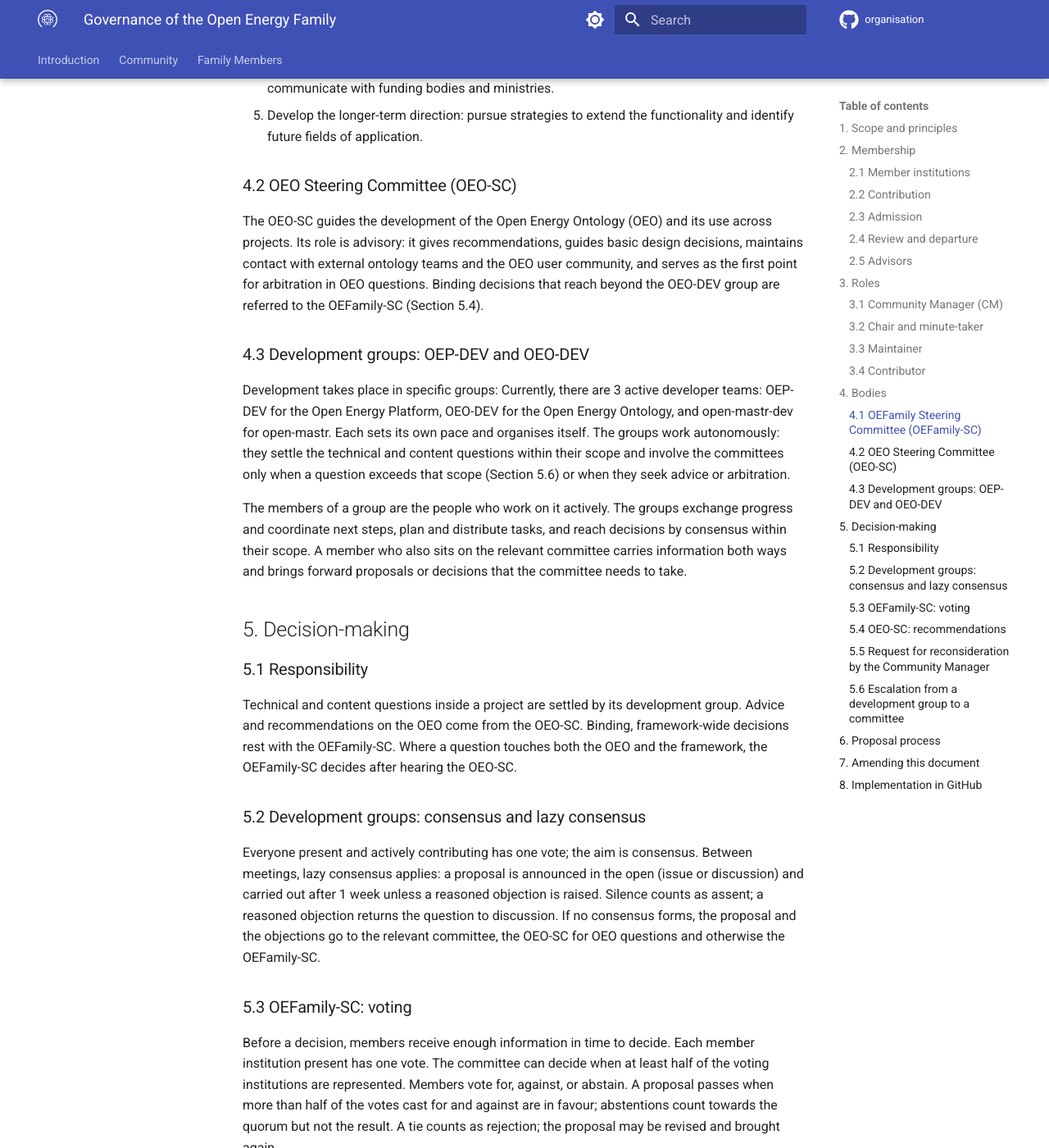
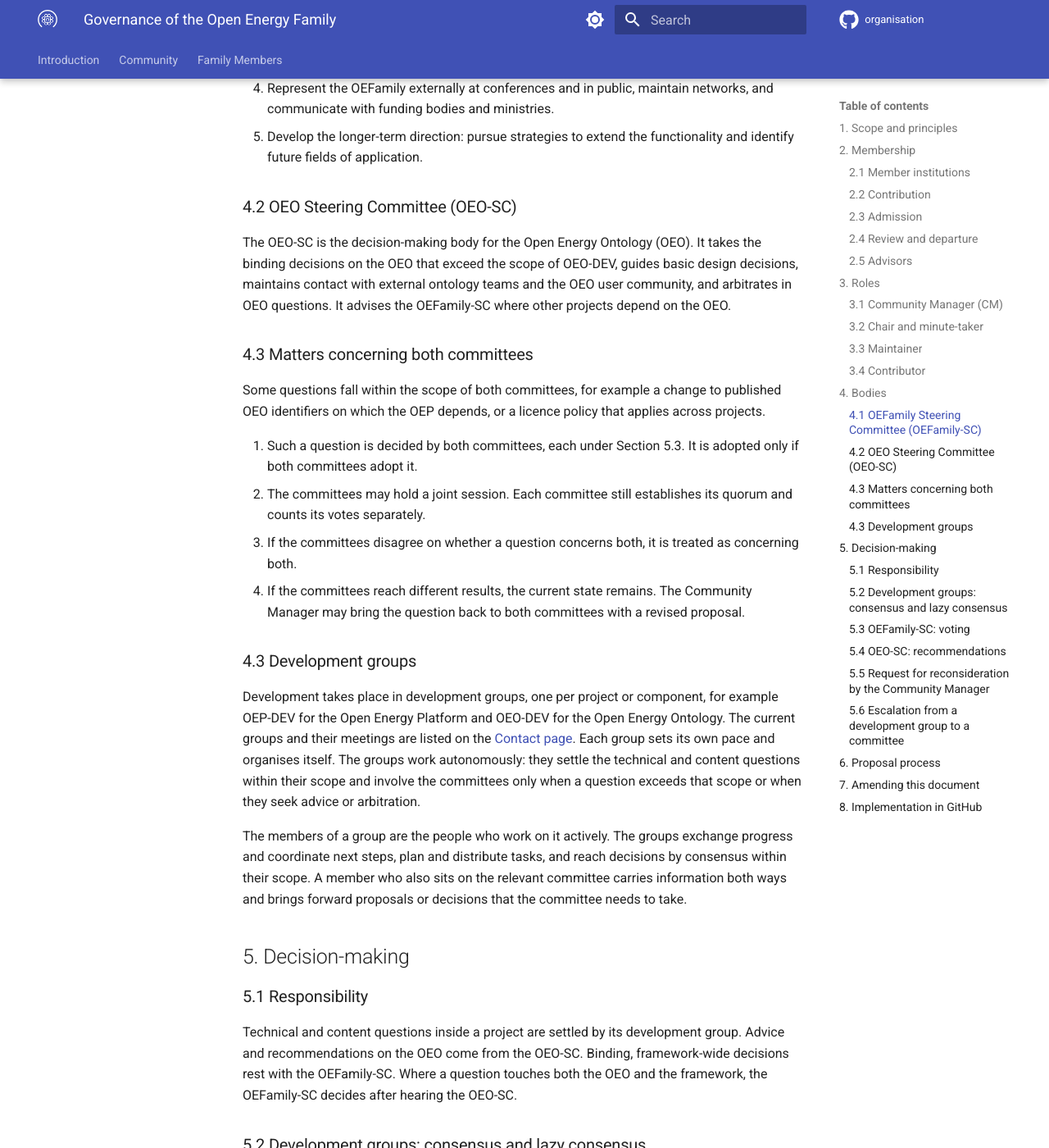
Before and after one commit to OpenEnergyPlatform/organisation, an MkDocs documentation site: the page built from compendium/family_community/governance/governance.md, in a window 1280 px wide and 1400 px high, scrolled down 4038 px. Shown: the whole window at 82% size. Built offline with MkDocs 1.6.1 and Material for MkDocs 9.7.7, drawn with Linux system fonts in a browser that asks for light colours; comment, search, counter and statistics services are not loaded; some of the changed text lies outside the part shown.

Commit message:
Update governance bodies #96

```diff
--- a/compendium/family_community/governance/governance.md
+++ b/compendium/family_community/governance/governance.md
@@ -156,9 +156,10 @@
 
 ### 4.1 OEFamily Steering Committee (OEFamily-SC)
 
-The OEFamily-SC is the decision-making body for the framework as a whole. It
-sets strategic direction and takes the binding decisions that concern the family
-across projects.
+The OEFamily-SC is the decision-making body for the OEFamily as a whole and for
+all projects other than the OEO.
+It sets strategic direction and takes the binding decisions that concern the
+family across projects.
 
 1. Keep an overview of the OEFamily: its functions, components,
    responsibilities, and timelines, and related work in the field.
@@ -173,24 +174,38 @@
 
 ### 4.2 OEO Steering Committee (OEO-SC)
 
-The OEO-SC guides the development of the Open Energy Ontology (OEO) and its use
-across projects. Its role is advisory: it gives recommendations, guides basic
-design decisions, maintains contact with external ontology teams and the OEO
-user community, and serves as the first point for arbitration in OEO questions.
-Binding decisions that reach beyond the OEO-DEV group are referred to the
-OEFamily-SC (Section 5.4).
+The OEO-SC is the decision-making body for the Open Energy Ontology (OEO).
+It takes the binding decisions on the OEO that exceed the scope of OEO-DEV,
+guides basic design decisions, maintains contact with external ontology teams and
+the OEO user community, and arbitrates in OEO questions.
+It advises the OEFamily-SC where other projects depend on the OEO.
 
-### 4.3 Development groups: OEP-DEV and OEO-DEV
+### 4.3 Matters concerning both committees
 
-Development takes place in specific groups:
-Currently, there are 3 active developer teams:
-OEP-DEV for the Open Energy Platform,
-OEO-DEV for the Open Energy Ontology, and
-open-mastr-dev for open-mastr.
-Each sets its own pace and organises itself.
+Some questions fall within the scope of both committees, for example a change to
+published OEO identifiers on which the OEP depends, or a licence policy that
+applies across projects.
+
+1. Such a question is decided by both committees, each under Section 5.3.
+   It is adopted only if both committees adopt it.
+2. The committees may hold a joint session. Each committee still establishes its
+   quorum and counts its votes separately.
+3. If the committees disagree on whether a question concerns both, it is treated
+   as concerning both.
+4. If the committees reach different results, the current state remains. The
+   Community Manager may bring the question back to both committees with a
+   revised proposal.
+
+### 4.3 Development groups
+
+Development takes place in development groups, one per project or component,
+for example OEP-DEV for the Open Energy Platform and OEO-DEV for the Open Energy
+Ontology. The current groups and their meetings are listed on the
+[Contact page](../contact/).
+Each group sets its own pace and organises itself.
 The groups work autonomously: they settle the technical and content
 questions within their scope and involve the committees only when a question
-exceeds that scope (Section 5.6) or when they seek advice or arbitration.
+exceeds that scope or when they seek advice or arbitration.
 
 The members of a group are the people who work on it actively.
 The groups exchange progress and coordinate next steps, plan and distribute tasks,
```
